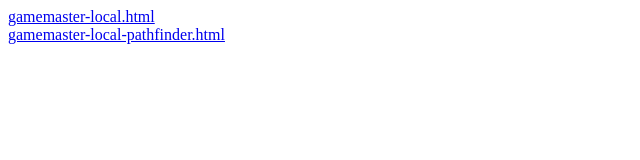
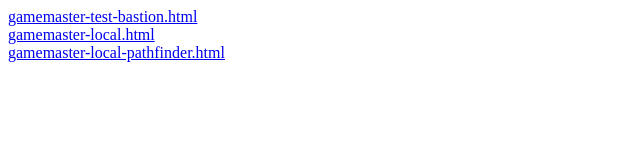
Before and after one commit to sangretu/gamemaster, a plain HTML site: page index.html in a window 1280 px wide. Shown: the whole page, without its empty margins (0-640 px from the left). Drawn offline with Linux system fonts and the light colour scheme.

Commit message:
added link to bastion version

```diff
--- a/index.html
+++ b/index.html
@@ -7,6 +7,7 @@
 		<div id="page">
 			<div id="header"></div>
 			<div id="content">
+        <div><a href="src/gamemaster-test-bastion.html">gamemaster-test-bastion.html</a></div>
         <div><a href="src/gamemaster-local.html">gamemaster-local.html</a></div>
         <div><a href="src/gamemaster-local-pathfinder.html">gamemaster-local-pathfinder.html</a></div>
       </div>
```
